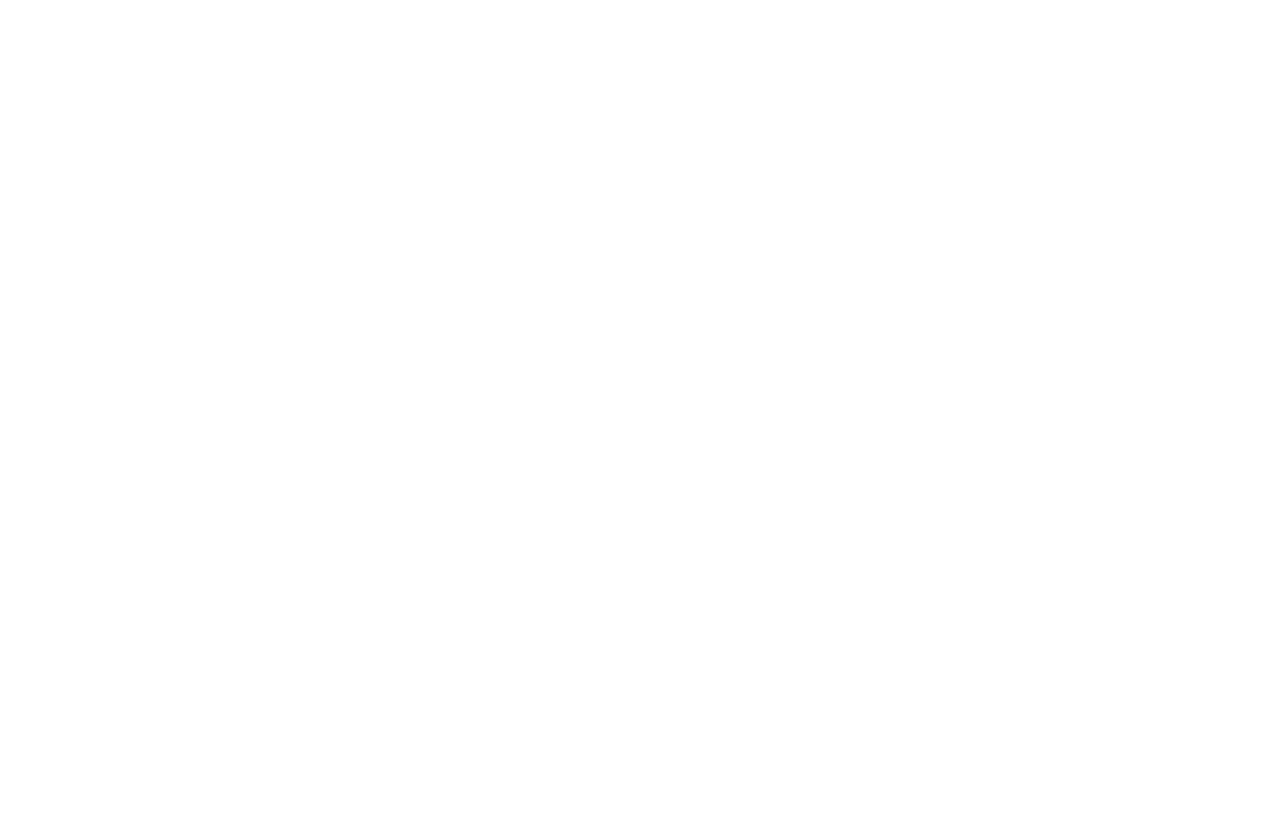
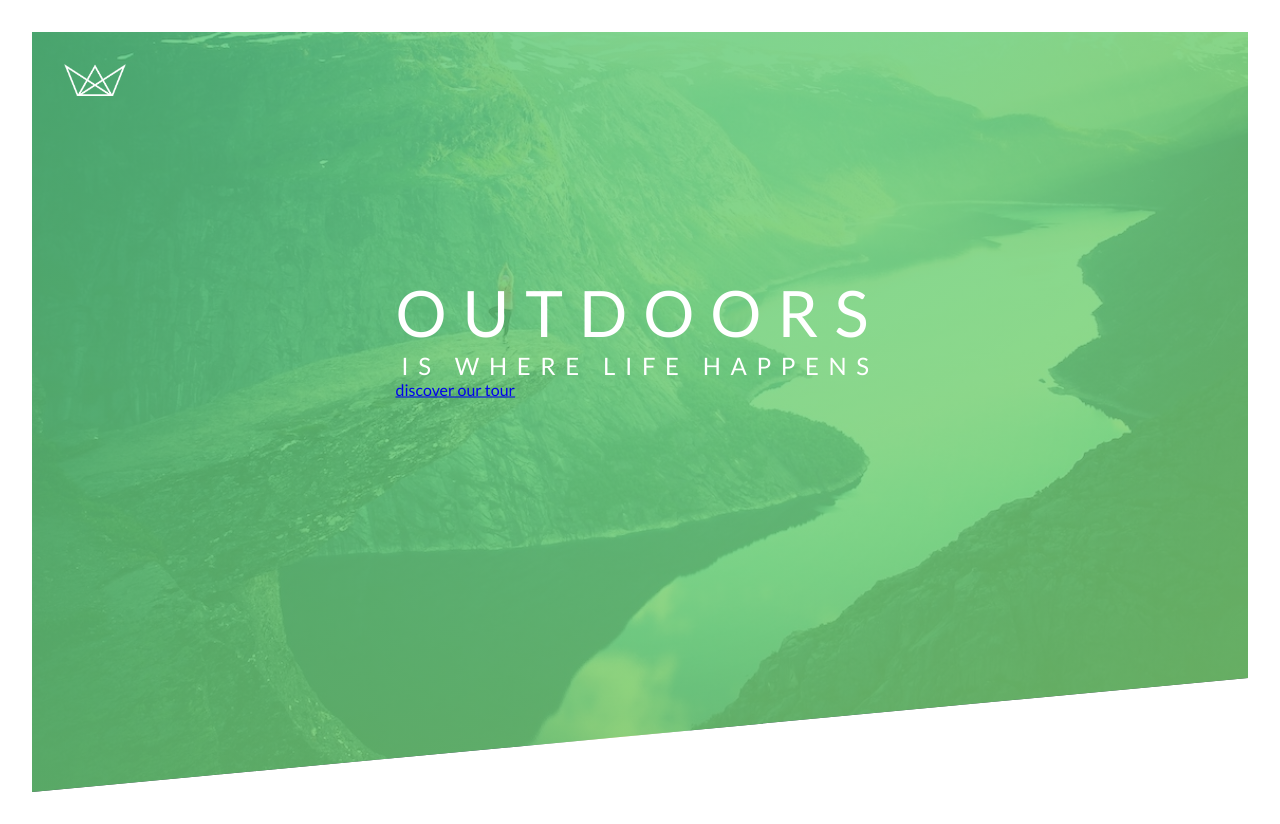
Before and after one commit to toeydevelopment/advanced-css-training, a website: page index.html in a window 1280 px wide. Before the commit the page ends 800 px from the top, so only its background shows below. Drawn offline with Linux system fonts and the light colour scheme.

Commit message:
:zap: :zap: done header

```diff
--- a/index.html
+++ b/index.html
@@ -14,6 +14,18 @@
     <title>Natour | Me</title>
   </head>
   <body>
+    <header id="header">
+      <div class="header__logo-box">
+        <img class="header__logo" src="img/logo-white.png" alt="logo" />
+      </div>
 
+      <div class="text-box">
+        <h1 class="header__primary">
+          <span class="header__primary-main">Outdoors</span>
+          <span class="header__primary-sub">Is where life happens</span>
+        </h1>
+        <a href="#" class="btn btn-white">discover our tour</a>
+      </div>
+    </header>
   </body>
 </html>
--- a/scss/main.scss
+++ b/scss/main.scss
@@ -0,0 +1,101 @@
+// #55c57a
+// #7ed56f
+// #28b485
+* {
+  padding: 0;
+  margin: 0;
+  box-sizing: border-box;
+}
+
+body {
+  padding: 2rem;
+  font-family: "Lato", sans-serif;
+}
+
+#header {
+  height: 95vh;
+  width: 100%;
+  background-image: linear-gradient(
+      to right bottom,
+      rgba(#55c57a, 0.8),
+      rgba(#7ed56f, 0.8)
+    ),
+    url("../img/hero-small.jpg");
+  background-size: cover;
+  background-position: center;
+  background-repeat: no-repeat;
+  position: relative;
+  clip-path: polygon(0 0, 100% 0, 100% 85%, 0 100%);
+}
+
+.header__logo-box {
+  position: absolute;
+  top: 2rem;
+  left: 2rem;
+}
+
+.header__logo {
+  height: 2rem;
+}
+
+.text-box {
+  position: absolute;
+  top: 40%;
+  left: 50%;
+  transform: translate(-50%, -50%);
+}
+
+.header__primary {
+  text-align: center;
+  color: white;
+  font-weight: 400;
+}
+
+.header__primary-main {
+  display: block;
+  font-size: 4rem;
+  letter-spacing: 1rem;
+  text-transform: uppercase;
+  animation: moveInLeft 2s;
+}
+
+.header__primary-sub {
+  display: block;
+  font-size: 1.5rem;
+  letter-spacing: 0.6rem;
+  text-transform: uppercase;
+  animation: moveInRight 2s;
+}
+
+
+@keyframes moveInLeft {
+  0% {
+    transform: translateX(-100%);
+    opacity: 0;
+  }
+
+  80% {
+    transform: translateX(10%);
+  }
+
+  100% {
+    transform: translateX(0);
+    opacity: 1;
+  }
+}
+
+@keyframes moveInRight {
+  0% {
+    transform: translateX(100%);
+    opacity: 0;
+  }
+
+  80% {
+    transform: translateX(-10%);
+  }
+
+  100% {
+    transform: translateX(0);
+    opacity: 1;
+  }
+}
```
Also changed, not shown: css/style.css.
